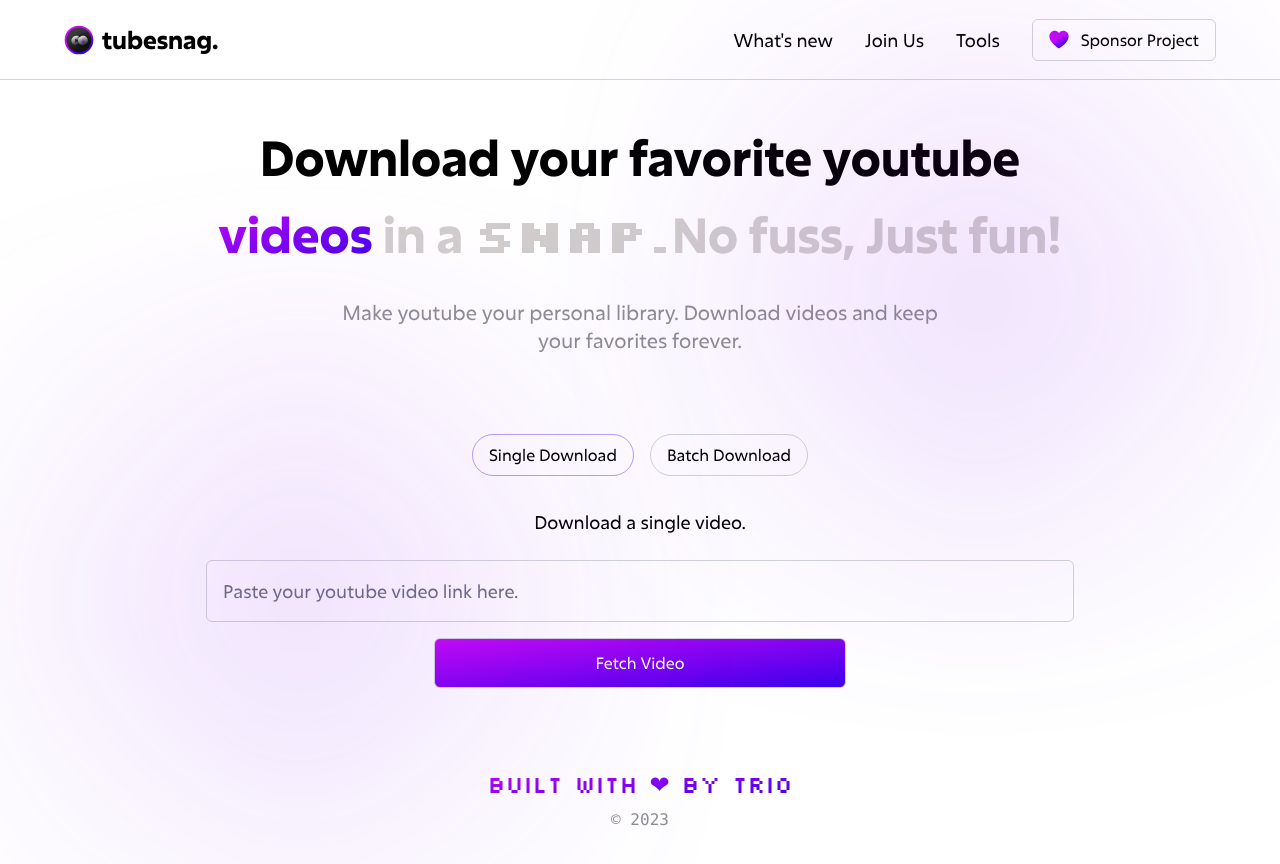
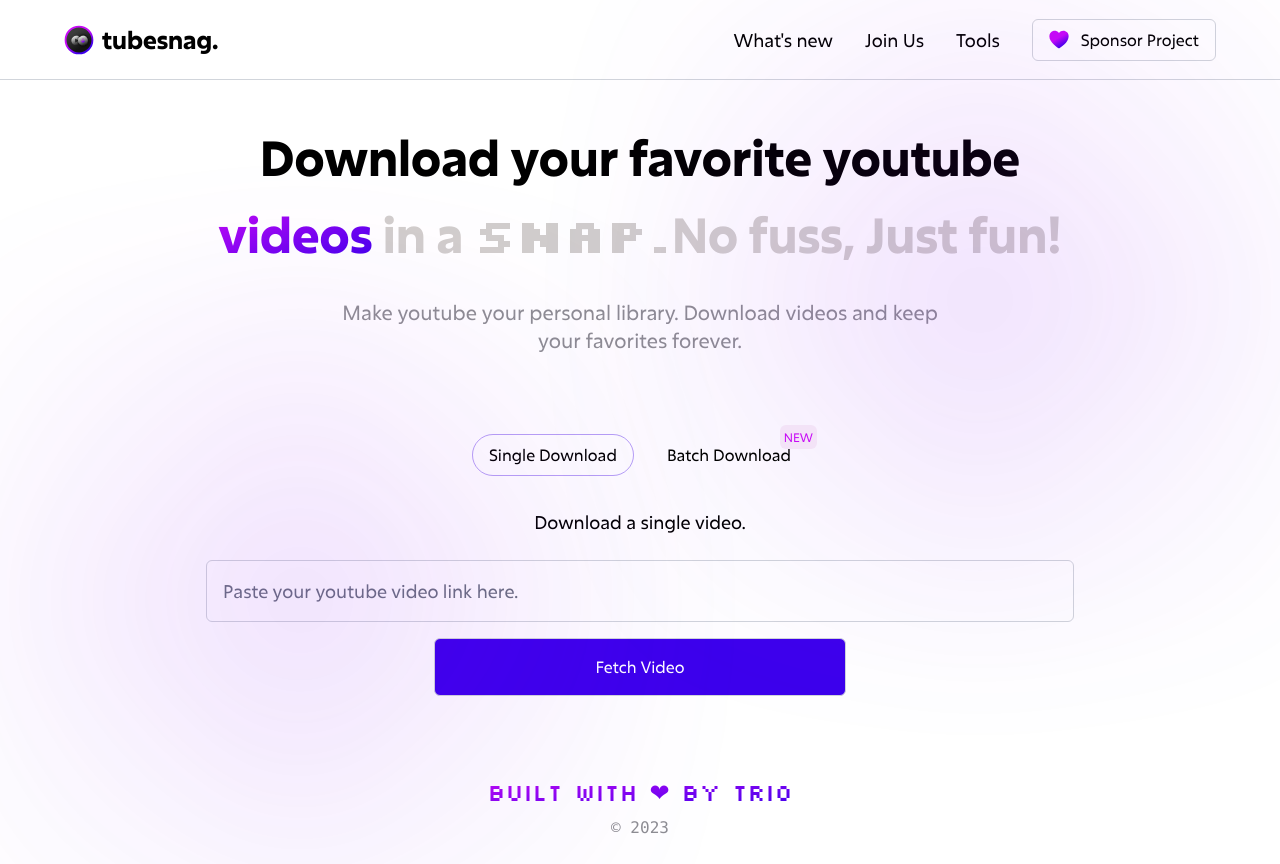
Before and after one commit to harryudechukwu/TubeSnag-FE, a Next.js app: page / in a window 1280 px wide. Built offline with nearby package versions, Linux system fonts and the light colour scheme.

Commit message:
fix: minor fix

```diff
--- a/components/main/download.tsx
+++ b/components/main/download.tsx
@@ -32,16 +32,35 @@
         </div>
         <div>
           <button
-            className={`rounded-full border px-4 py-2
+            className={`relative rounded-full border px-4 py-2
+
                         ${
                           downloadType === "batch"
                             ? "border-[#845eee94]"
-                            : "border-gray-300"
+                            : "border-transparent"
                         }
                         `}
-            onClick={() => handleDownloadType("batch")}
+            onClick={() => handleDownloadType("batch")
+
+          }
+          disabled
           >
             Batch Download
+            <span
+              className="absolute
+              top-[-10px]
+            right-[-10px]
+            rounded-md
+            bg-[#F3E3F7]
+            p-1
+            text-xs
+            font-medium
+            text-[#C70AF6]
+
+            "
+            >
+              NEW
+            </span>
           </button>
         </div>
       </div>
@@ -106,17 +125,13 @@
 
       <div>
         <button
-          className="rounded-md border border-gray-300 bg-gradient-to-br from-[#C70AF6]
-                        to-[#3D00EC]
+          className="rounded-md border border-gray-300 bg-[#3D00EC]
                         px-20
-                        py-3
+
+                        py-4
                         font-medium
                         text-white
-                        sm:px-30
-                        md:px-40
-
-                        "
-        >
+                         sm:px-32 md:px-40">
           Fetch Video
         </button>
       </div>
@@ -198,8 +213,15 @@
           </button>
         )}
         <button
-          type="submit"
-          className="rounded-md border border-gray-300 bg-gradient-to-br from-[#C70AF6] to-[#3D00EC] px-8 py-2 font-semibold text-white sm:px-16 md:px-20"
+          className="rounded-md border border-gray-300 bg-[#3D00EC]
+                        px-20
+                        py-4
+                        font-medium
+                        text-white
+                        sm:px-32
+                        md:px-40
+
+                        "
         >
           Fetch Video
         </button>
```
